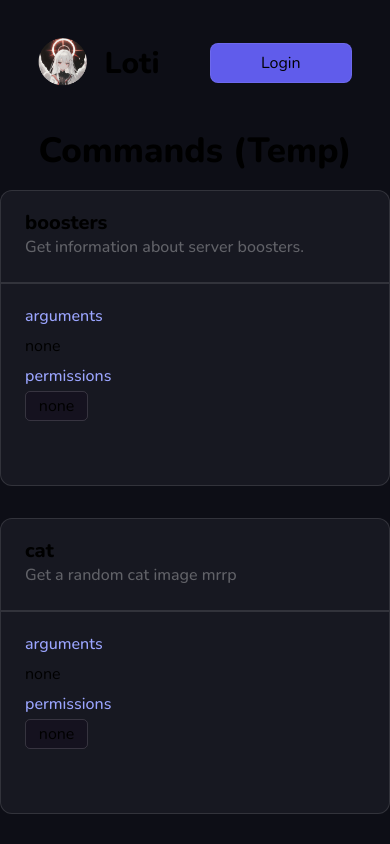
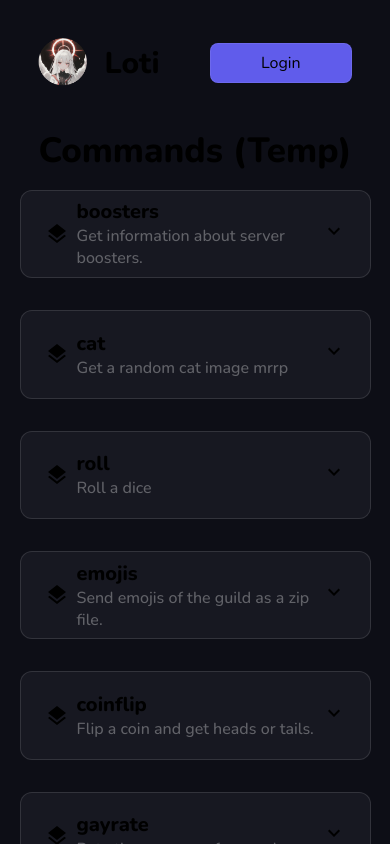
Before and after one commit to kvsubi/ooook, a Next.js app: page /commands in a window 390 px wide. Shown: the top 844 px of the page. Built offline with nearby package versions, Linux system fonts and the light colour scheme.

Commit message:
New Look

```diff
--- a/package.json
+++ b/package.json
@@ -10,7 +10,10 @@
     "format": "prettier --write \"src/**/*.{ts,tsx,json,css}\""
   },
   "dependencies": {
+    "@material-ui/core": "^4.12.4",
+    "@material-ui/icons": "^4.11.3",
     "framer-motion": "^10.16.16",
+    "material-ui": "^0.20.2",
     "next": "14.0.4",
     "prettier": "^3.1.1",
     "react": "^18.2.0",
--- a/src/app/commands/page.tsx
+++ b/src/app/commands/page.tsx
@@ -1,13 +1,33 @@
+"use client"
+import { useState } from "react"
 import styles from "../styles/commands.module.css"
 import commandsData from "../../../public/commands.json"
+import ExpandMoreIcon from "@material-ui/icons/ExpandMore"
+import { Layers } from "@material-ui/icons"
+import { motion } from "framer-motion"
 
 export default function Refund() {
-    const commandsList = commandsData.map(command => ({
+    const [commandsList, setCommandsList] = useState(
+        commandsData.map(command => ({
             name: command.name,
             category: command.category,
             description: command.description,
-        permission: command.permission
+            permission: command.permission,
+            showContent: false // Add showContent property to track individual div's content visibility
         }))
+    )
+
+    const toggleContent = (index: number) => {
+        setCommandsList(prevCommandsList => {
+            const updatedCommandsList = [...prevCommandsList]
+            updatedCommandsList[index] = {
+                ...updatedCommandsList[index],
+                showContent: !updatedCommandsList[index].showContent
+            }
+            return updatedCommandsList
+        })
+    }
+
     return (
         <section className={styles["content"]}>
             <span className={styles["title"]}>Commands (Temp)</span>
@@ -15,24 +35,49 @@ export default function Refund() {
                 {commandsList.map((command, index) => (
                     <div key={index} className={styles["command"]}>
                         <div className={styles["command-top-content"]}>
+                            <div className={styles["command-details"]}>
+                                <Layers
+                                    className={
+                                        command.showContent ? styles["selected-command"] : ""
+                                    }
+                                />
+                                <div className={styles["command-details-inner"]}>
                                     <span className={styles["command-title"]}>{command.name}</span>
                                     <span className={styles["command-description"]}>
                                         {command.description}
                                     </span>
                                 </div>
-                        <hr />
-                        <div className={styles["command-content"]}>
-                            <span className={styles["command-section-title"]}>arguments</span>
+                            </div>
+                            <button onClick={() => toggleContent(index)}>
+                                <ExpandMoreIcon />
+                            </button>
+                        </div>
+                        {command.showContent && (
+                            <motion.div
+                                initial={{ opacity: 0 }}
+                                animate={{ opacity: 1 }}
+                                transition={{ ease: "easeOut", duration: 2 }}
+                                className={styles["command-content-bottom"]}>
+                                <div className={styles["command-section-outer"]}>
+                                    <span className={styles["command-section-title"]}>
+                                        Arguments:
+                                    </span>
                                     <div className={styles["command-section"]}>
                                         <span className={styles["command-argument"]}>none</span>
                                     </div>
-                            <span className={styles["command-section-title"]}>permissions</span>
+                                </div>
+                                <div className={styles["command-section-outer"]}>
+                                    <span className={styles["command-section-title"]}>
+                                        Permissions:
+                                    </span>
                                     <div className={styles["command-section"]}>
                                         <span className={styles["command-section-element"]}>
                                             {command.permission ? command.permission : "none"}
                                         </span>
                                     </div>
                                 </div>
+                            </motion.div>
+                        )}
                     </div>
                 ))}
             </div>
--- a/src/app/styles/commands.module.css
+++ b/src/app/styles/commands.module.css
@@ -18,7 +18,7 @@
 .commands {
     display: grid;
 
-    grid-template-columns: repeat(4, 1fr);
+    grid-template-columns: repeat(1, 1fr);
     gap: 2em;
 }
 
@@ -32,25 +32,48 @@
     border: solid 1px rgba(255, 255, 255, 0.116);
     border-radius: 12px;
 
-    width: 22em;
-    height: 18.5em;
+    width: 100em;
+}
+
+.command-details {
+    display: flex;
+    flex-direction: row;
+
+    justify-content: center;
+    align-items: center;
+    gap: 0.5em;
+}
+
+.selected-command {
+    filter: invert(57%) sepia(35%) saturate(6484%) hue-rotate(215deg) brightness(100%)
+        contrast(104%);
+}
+
+.command-details-inner {
+    display: flex;
+    flex-direction: column;
 }
 
 .command-top-content {
     display: flex;
-    flex-direction: column;
+    flex-direction: row;
 
-    justify-content: center;
+    justify-content: space-between;
     height: 5.4em;
     padding: 0.8em 1.5em;
 }
 
-.command-content {
+.command-content-bottom {
     display: flex;
-    flex-direction: column;
-    gap: 0.5em;
+    flex-direction: row;
+    gap: 5em;
 
     padding: 1em 1.5em;
+}
+
+.command-section-outer {
+    display: flex;
+    gap: 1em;
 }
 
 .command-title {
@@ -81,23 +104,15 @@
 
     border-radius: 5px;
 }
-@media screen and (max-width: 1550px) {
-    .commands {
-        grid-template-columns: repeat(3, 1fr);
-    }
-}
-@media screen and (max-width: 1100px) {
-    .commands {
-        grid-template-columns: repeat(2, 1fr);
+
+@media screen and (max-width: 1600px) {
+    .command {
+        width: 90vw;
     }
 }
 
-@media screen and (max-width: 750px) {
-    .commands {
-        grid-template-columns: repeat(1, 1fr);
-    }
-
-    .command {
-        width: 100%;
+@media screen and (max-width: 400px) {
+    .command-section-outer {
+        flex-direction: column;
     }
 }
--- a/src/app/styles/globals.css
+++ b/src/app/styles/globals.css
@@ -79,6 +79,18 @@ a {
     text-decoration: none;
 }
 
+button,
+input[type="submit"],
+input[type="reset"] {
+    background: none;
+    color: inherit;
+    border: none;
+    padding: 0;
+    font: inherit;
+    cursor: pointer;
+    outline: inherit;
+}
+
 @media (prefers-color-scheme: dark) {
     html {
         color-scheme: dark;
```
Also changed, not shown: 1 other file (tests, documents, lock files or other folders). Lines whose indentation alone changed are shown as unchanged.
